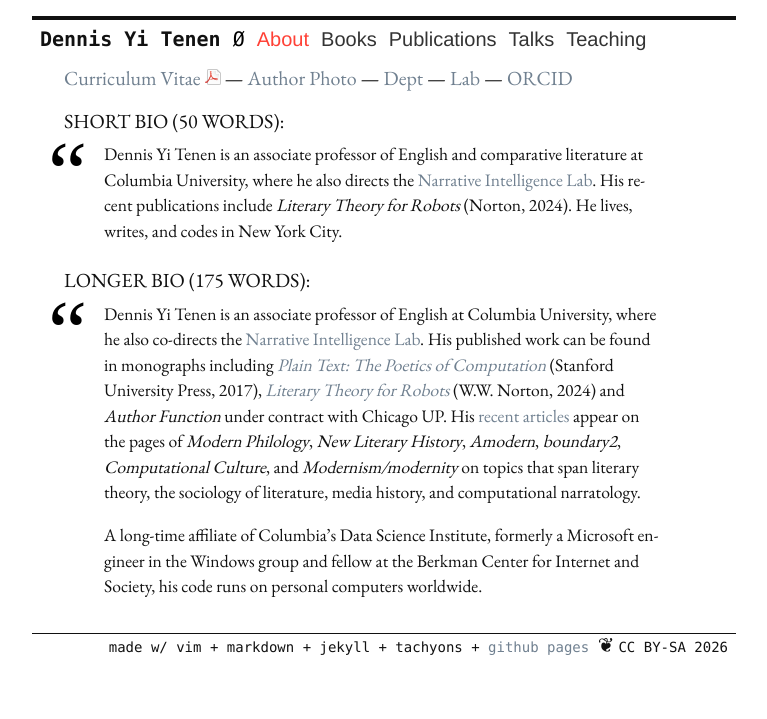
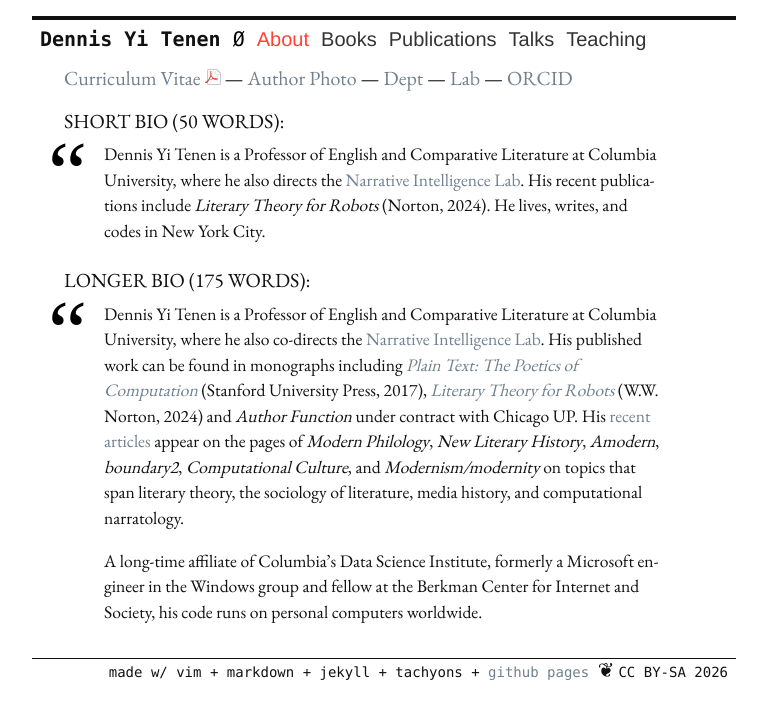
Before and after one commit to denten/denten.github.io, a Jekyll site: the page built from _pages/about.md, in a window 1280 px wide. Shown: the top 719 px of the page, without its empty margins (256-1023 px from the left). Built offline with Jekyll 4.4.1, drawn with Linux system fonts in a browser that asks for light colours; nearby versions of some CDN libraries.

Commit message:
update the bio

```diff
--- a/_pages/about.md
+++ b/_pages/about.md
@@ -9,21 +9,21 @@ title: "about"
 
 ## Short Bio (50 words):
 
-> Dennis Yi Tenen is an associate professor of English and comparative literature at Columbia
+> Dennis Yi Tenen is a Professor of English and Comparative Literature at Columbia
 University, where he also directs the [Narrative Intelligence Lab][12]. His recent publications
 include *Literary Theory for Robots* (Norton, 2024). He lives, writes, and codes in New York
 City.
 
 ## Longer Bio (175 words):
 
->  Dennis Yi Tenen is an associate professor of English at Columbia University, where he
-> also co-directs the [Narrative Intelligence Lab][12]. His published work can be found in
-> monographs including [*Plain Text: The Poetics of Computation*][3] (Stanford University
-> Press, 2017), [*Literary Theory for Robots*][11] (W.W. Norton, 2024) and *Author Function*
-> under contract with Chicago UP. His [recent articles][22] appear on the pages of *Modern
-> Philology*, *New Literary History*, *Amodern*, *boundary2*, *Computational Culture*, and
-> *Modernism/modernity* on topics that span literary theory, the sociology of literature, media
-> history, and computational narratology.
+>  Dennis Yi Tenen is a Professor of English and Comparative Literature at Columbia University,
+> where he also co-directs the [Narrative Intelligence Lab][12]. His published work can be
+> found in monographs including [*Plain Text: The Poetics of Computation*][3] (Stanford
+> University Press, 2017), [*Literary Theory for Robots*][11] (W.W. Norton, 2024) and *Author
+> Function* under contract with Chicago UP. His [recent articles][22] appear on the pages of
+> *Modern Philology*, *New Literary History*, *Amodern*, *boundary2*, *Computational Culture*,
+> and *Modernism/modernity* on topics that span literary theory, the sociology of literature,
+> media history, and computational narratology.
 >
 >A long-time affiliate of Columbia’s Data Science Institute, formerly a Microsoft engineer in
 >the Windows group and fellow at the Berkman Center for Internet and Society, his code runs on
```
